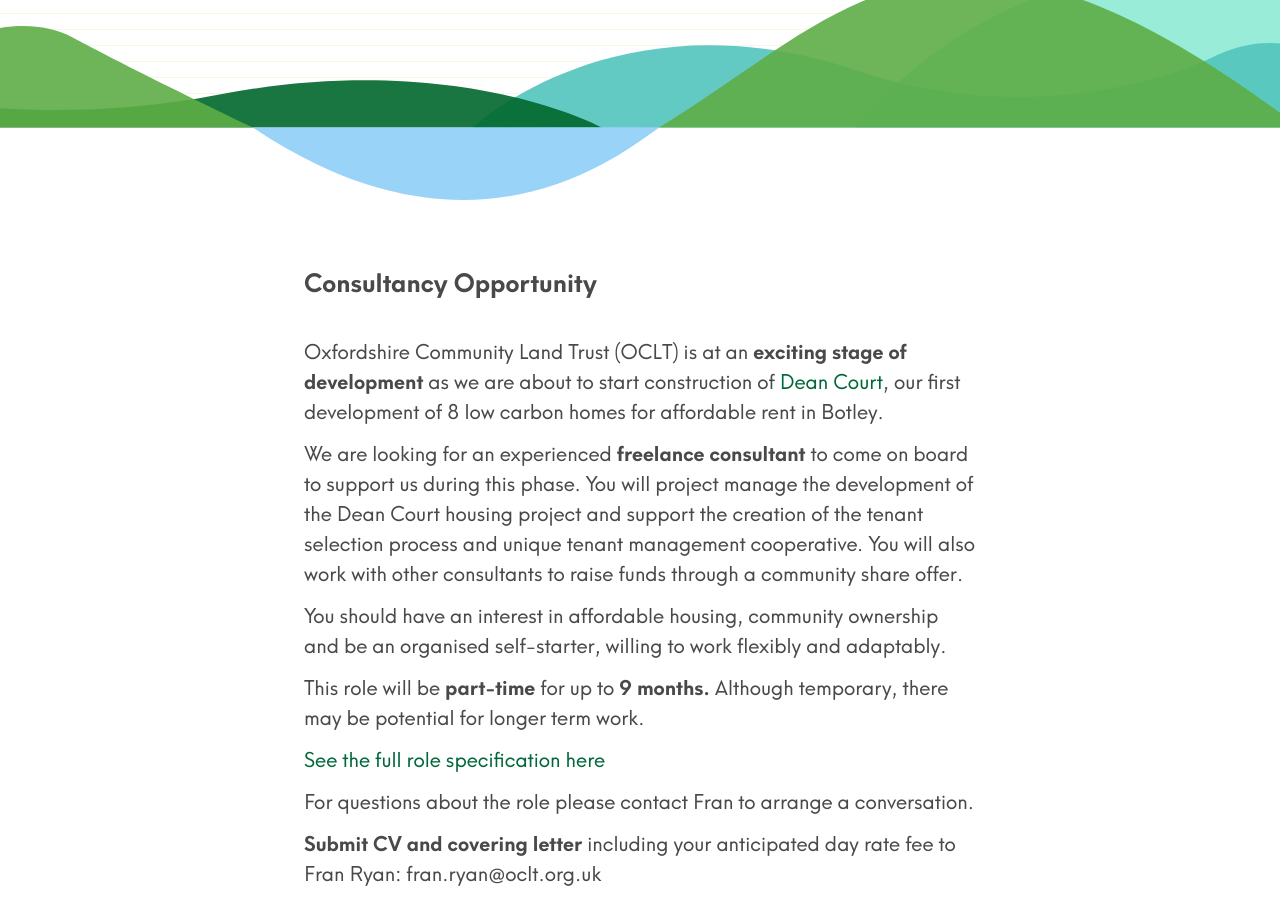
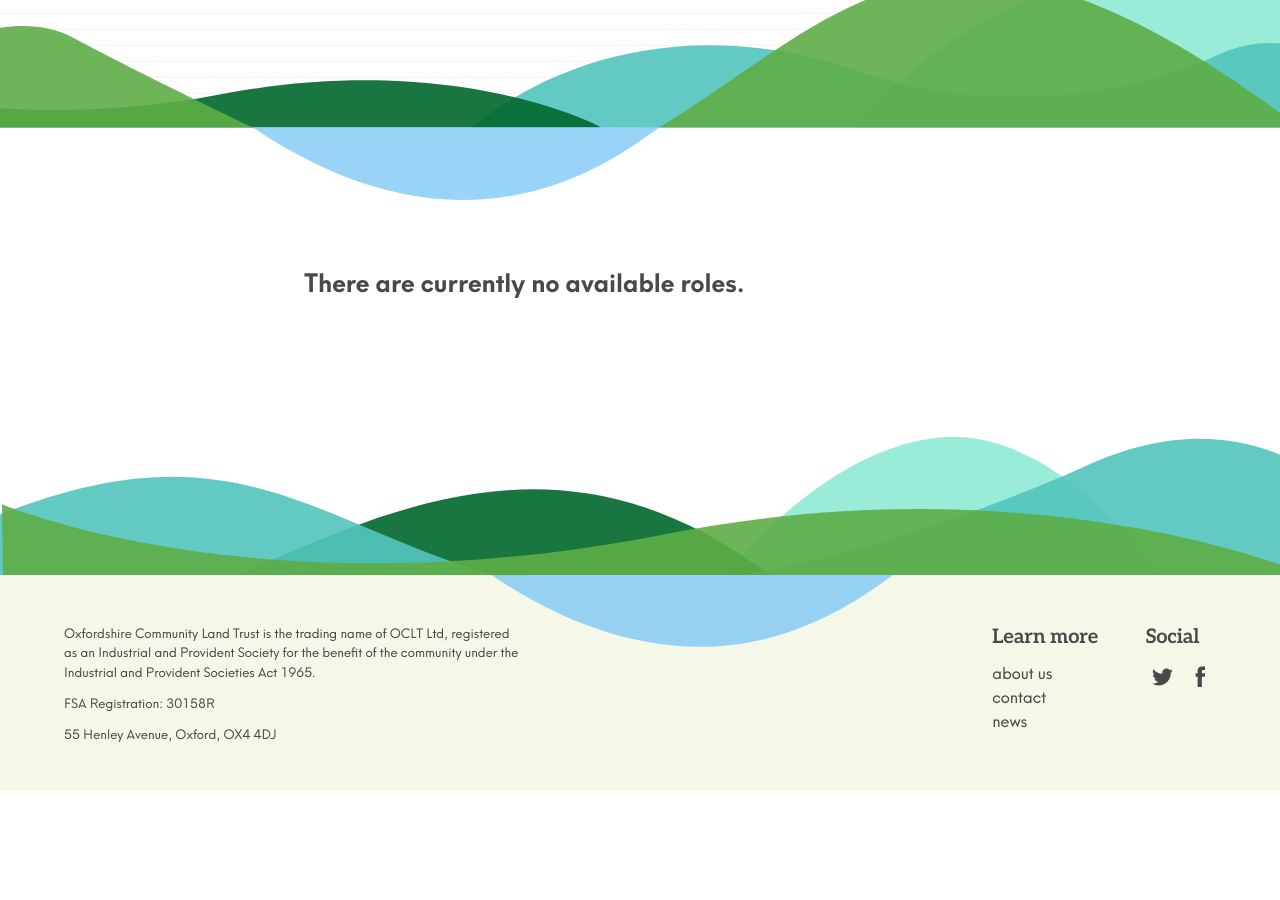
Before and after one commit to johnpuddephatt/oclt, a Jekyll site: the page built from _pages/jobs.md, in a window 1280 px wide and 900 px high, scrolled down 345 px. Built offline with Jekyll 4.4.1, drawn with Linux system fonts in a browser that asks for light colours; after the commit the page ends 1136 px from its top, so only the background shows below that; some of the changed text lies outside the part shown.

Commit message:
Update from Forestry.io Oxfordshire CLT updated _pages/jobs.md

```diff
--- a/_pages/jobs.md
+++ b/_pages/jobs.md
@@ -5,22 +5,4 @@
 permalink: "/jobs/index.html"
 
 ---
-**Consultancy Opportunity**
-
-Oxfordshire Community Land Trust (OCLT) is at an **exciting stage of development** as we are about to start construction of [Dean Court](https://www.oclt.org.uk/projects/dean-court-oxford/), our first development of 8 low carbon homes for affordable rent in Botley.
-
-We are looking for an experienced **freelance consultant** to come on board to support us during this phase. You will project manage the development of the Dean Court housing project and support the creation of the tenant selection process and unique tenant management cooperative. You will also work with other consultants to raise funds through a community share offer.
-
-You should have an interest in affordable housing, community ownership and be an organised self-starter, willing to work flexibly and adaptably.
-
-This role will be **part-time** for up to **9 months.** Although temporary, there may be potential for longer term work.
-
-[See the full role specification here](https://docs.google.com/document/d/1HmWnPUUnWhBUJZcjOnQfW9_eq_lMI0KW/edit?usp=sharing&ouid=104309891171720780003&rtpof=true&sd=true)
-
-For questions about the role please contact Fran to arrange a conversation.
-
-**Submit CV and covering letter** including your anticipated day rate fee to Fran Ryan: fran.ryan@oclt.org.uk
-
-**Closing date: 19th April 09.00am**
-
-Provisional Interview dates: 22nd or 27th April
+**There are currently no available roles.**
```
